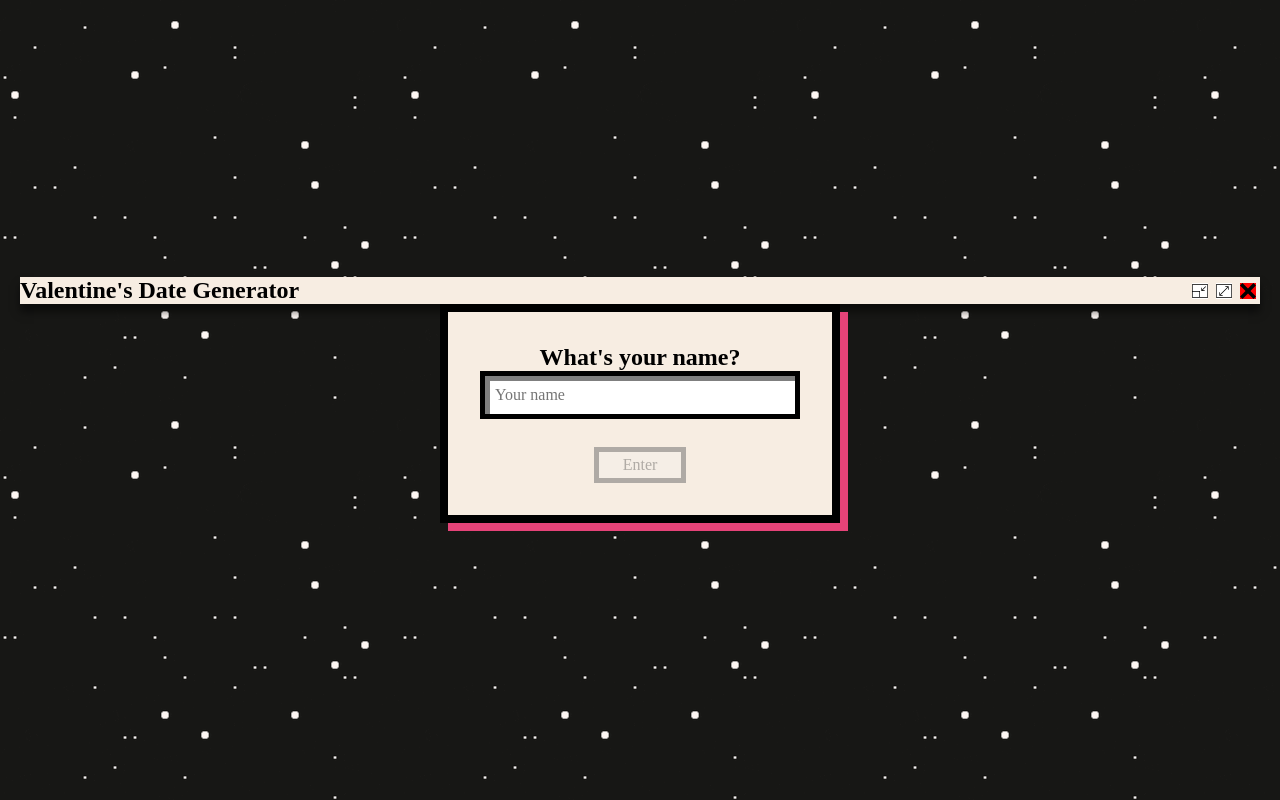
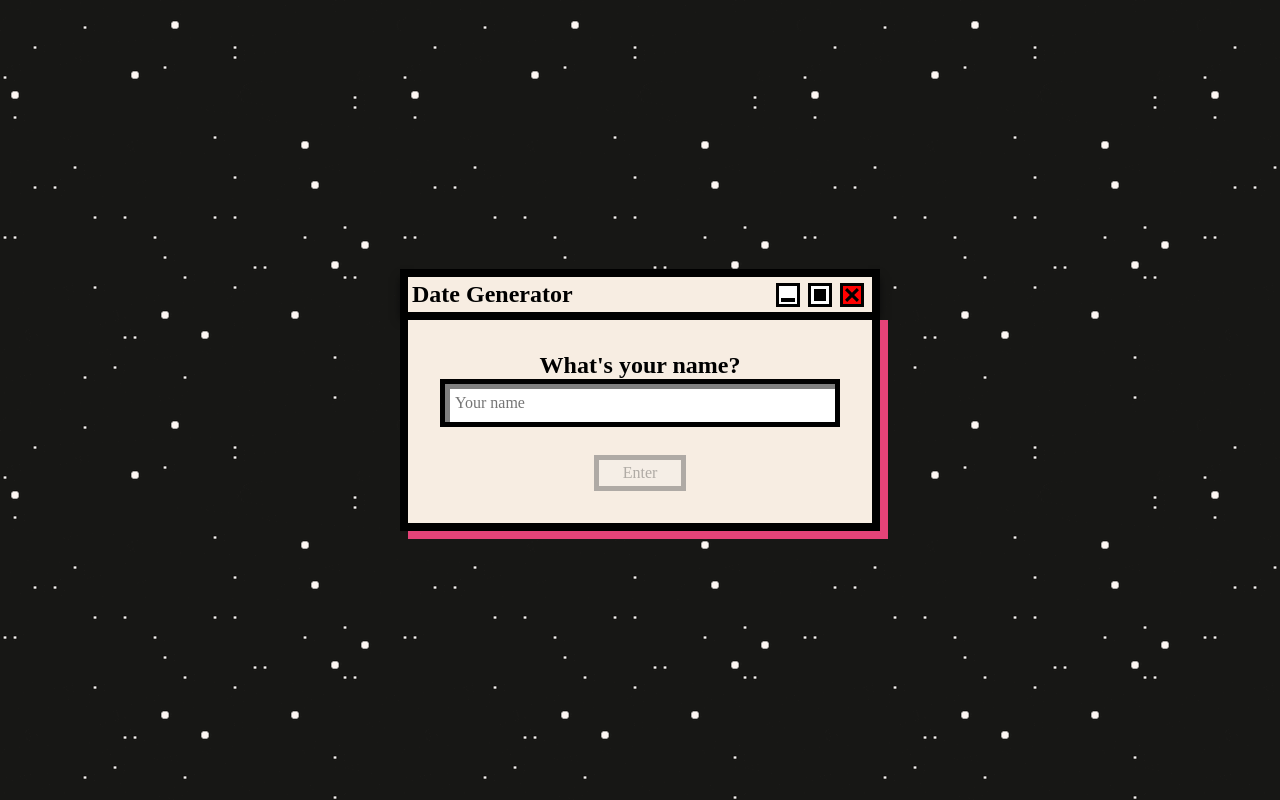
Before and after one commit to marcs12/date-gen, a React (Vite) app: page / in a window 1280 px wide. Built offline with nearby package versions, Linux system fonts and the light colour scheme; a web font is replaced by a local one.

Commit message:
Finished Header

```diff
--- a/src/App.jsx
+++ b/src/App.jsx
@@ -86,16 +86,16 @@ export default function ValentinesApp() {
       }}
     >
       <div className="heading-bar">
-        <h1>Valentine's Date Generator</h1>
+        <h1>Date Generator</h1>
         <ul className="window-controls">
           <li className="min-box">
             <div className="minimize">
-              <img src={gifMinimize} alt="minimize" />
+              <span className="min-icon"></span>
             </div>
           </li>
           <li className="max-box">
             <div className="maximize">
-              <img src={gifMaximize} alt="maximize" />
+              <span className="max-icon"></span>
             </div>
           </li>
           <li className="close-box">
--- a/src/styles/components/_firstcard.scss
+++ b/src/styles/components/_firstcard.scss
@@ -5,7 +5,7 @@
   border: 0.5rem solid $text-color;
   box-shadow: #e54378 0.5rem 0.5rem;
   padding: 2rem;
-  max-width: 400px;
+  max-width: 30rem;
   width: 100%;
   height: 100%;
   font-family: "Sour Gummy";
--- a/src/styles/components/_headingbar.scss
+++ b/src/styles/components/_headingbar.scss
@@ -5,12 +5,15 @@
   color: $text-color;
   font-family: "Sour Gummy";
   font-size: 0.75rem;
-  //   padding: 0.5rem;
+  padding: 0.25rem;
   width: 100%;
+  max-width: 30rem;
   display: flex;
   justify-content: space-between;
   align-items: center;
   box-shadow: 0 0.5rem 0.5rem rgba(0, 0, 0, 0.5);
+  border: 0.5rem solid $text-color;
+  border-bottom: none;
 }
 
 .window-controls {
@@ -21,8 +24,8 @@
 
   li {
     margin: 0 0.25rem;
-    width: 1rem;
-    height: 1rem;
+    width: 1.5rem;
+    height: 1.5rem;
     display: flex;
     align-items: center;
     justify-content: center;
@@ -44,14 +47,36 @@
 
     .minimize {
       background-color: white;
+      border: 0.2rem solid black;
+      align-items: flex-end;
     }
 
     .maximize {
       background-color: white;
+      border: 0.2rem solid black;
     }
 
     .close {
       background-color: red;
+      border: 0.2rem solid black;
+      padding: 2px;
     }
   }
+
+  .min-icon {
+    border-bottom: 4px solid black;
+    border-top: none;
+    border-left: none;
+    border-right: none;
+    height: 10px;
+    width: 100%;
+    margin: 2px;
+  }
+
+  .max-icon {
+    background-color: black;
+    margin: 2px 2px;
+    width: 0.75rem;
+    height: 0.75rem;
+  }
 }
```
